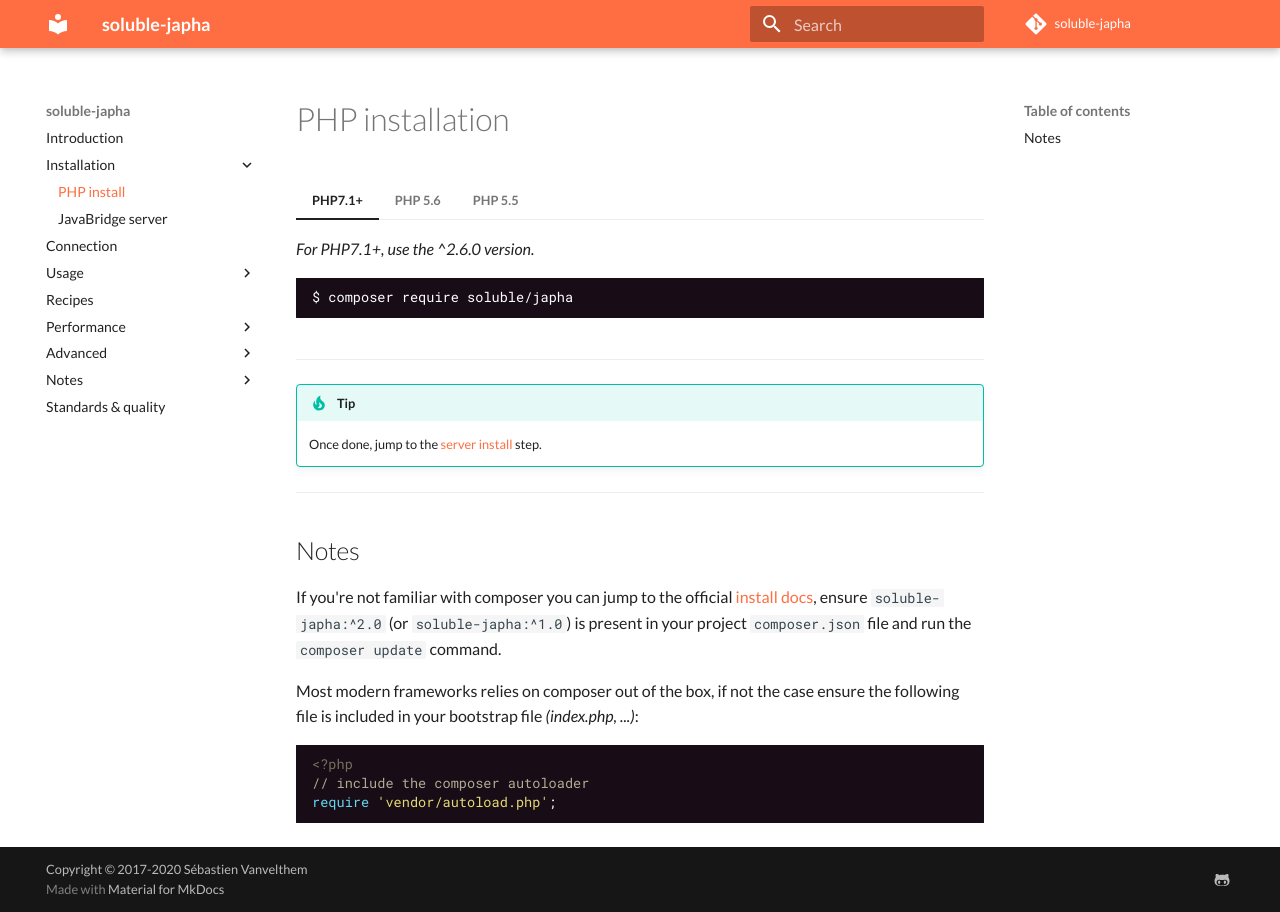
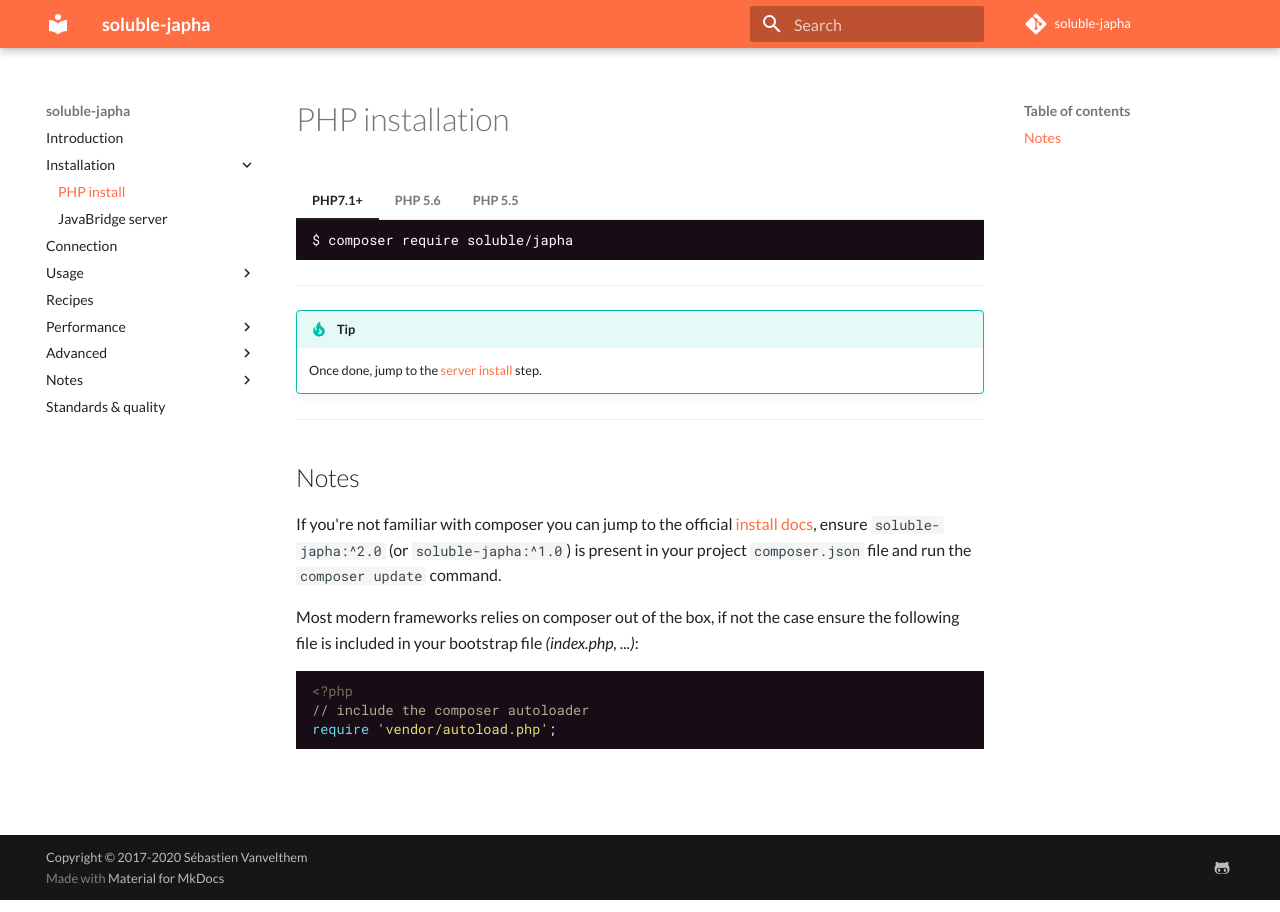
Before and after one commit to belgattitude/soluble-japha, an MkDocs documentation site: the page built from doc/install_client.md, in a window 1280 px wide. Built offline with MkDocs 1.6.1 and Material for MkDocs 9.7.7, drawn with Linux system fonts in a browser that asks for light colours; a script that is not in the unit is left out; comment, search, counter and statistics services are not loaded.

Commit message:
docs: improve doc

````diff
--- a/doc/install_client.md
+++ b/doc/install_client.md
@@ -1,13 +1,13 @@
 # PHP installation
 
 === "PHP7.1+"
-    *For PHP7.1+, use the ^2.6.0 version.*
+
     ```bash
     $ composer require soluble/japha
     ```
 
 === "PHP 5.6"
-    *For PHP5.6, use the ^1.0.0 version.*
+    *For PHP5.6, use the ^1.0.0 version, BC compat with ^2.0.0.*
 
     ```bash
     $ composer require "soluble/japha@^1.4.0"
````
